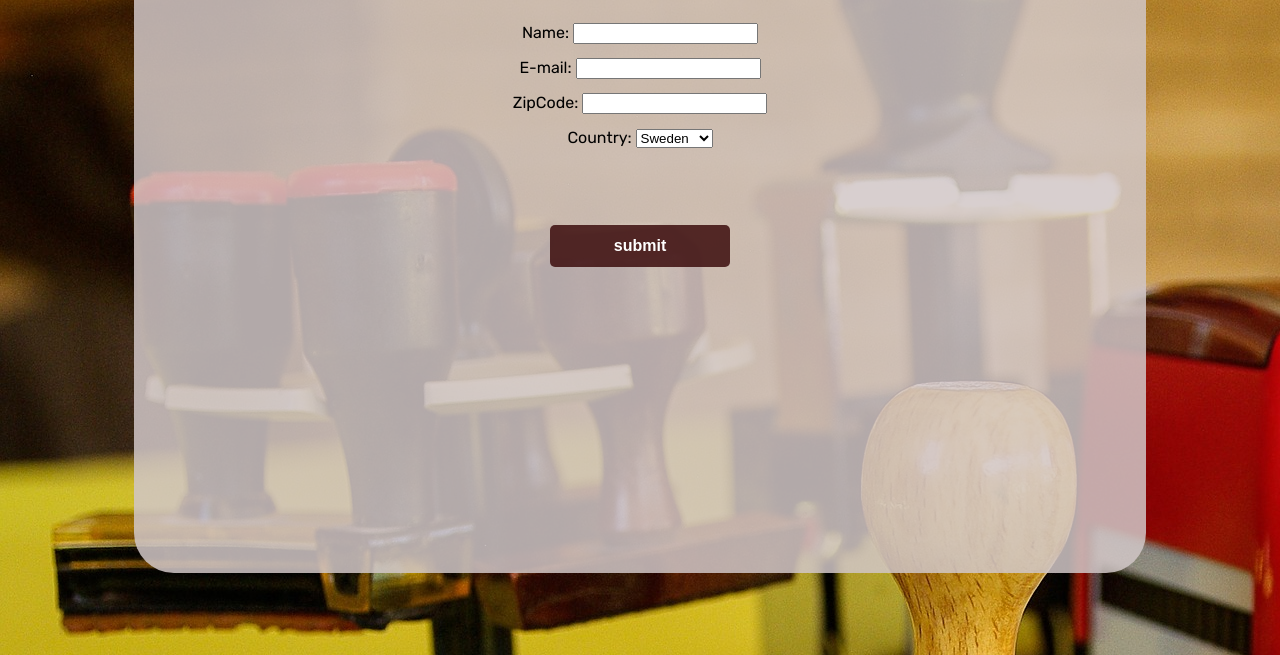
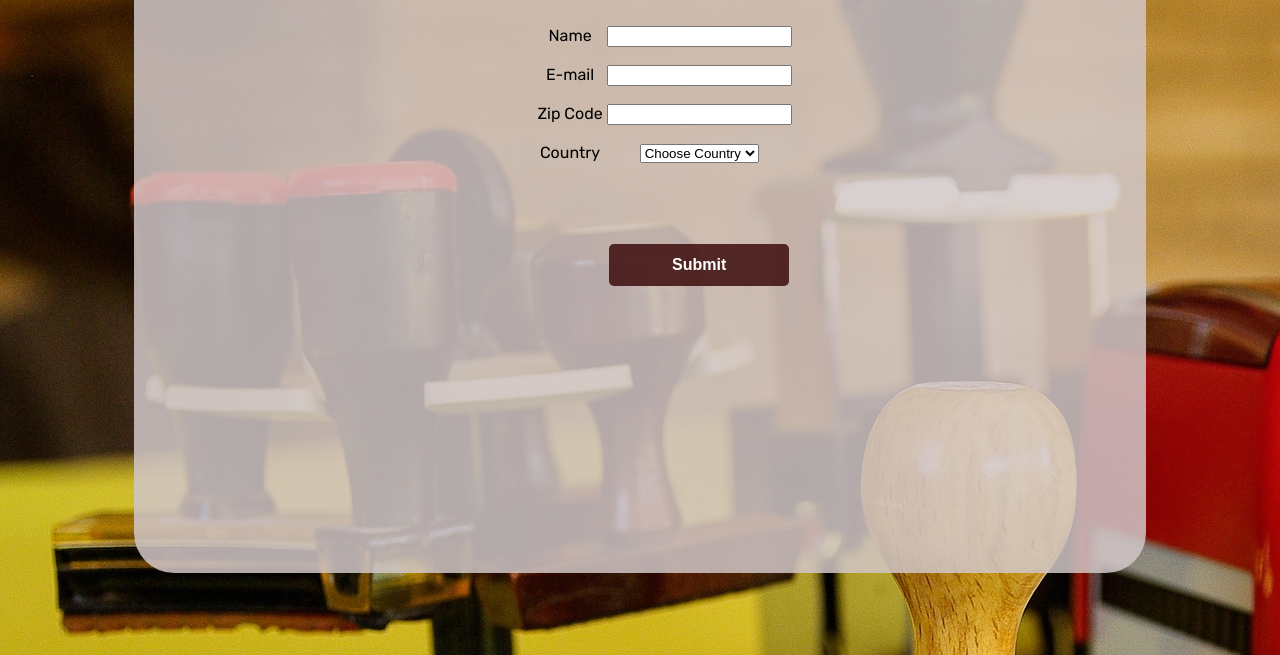
Before and after one commit to FHOMT/FormValidation, a plain HTML site: page index.html in a window 1280 px wide. Shown: the part 145-800 px from the top of the page. Drawn offline with Linux system fonts and the light colour scheme.

Commit message:
Add first validation
Add first validation,
slight adjustment on style, refactore the html and add table instead of sections

```diff
--- a/index.html
+++ b/index.html
@@ -5,39 +5,42 @@
         <link rel="stylesheet" type="text/css" href="style.css">
         <link href="https://fonts.googleapis.com/css?family=Rubik" rel="stylesheet">
         <title>Form Validation</title>
+        <script src="validation.js"></script>
     </head>
     <body>
         <section id="overlay">
             <img src="./assest/gavel-2492011_1920.jpg" id="logo" alt="logo">
-            <form action="submission.html" name="myForm" onsubmit="return(validate());">
-                <section>
-                    <label for="name">Name: </label>
-                    <input type="text" name="name" id="name">
-                </section>
-
-                <section>
-                    <label for="E-mail">E-mail:</label>
-                    <input type="text" name="E-mail" id="E-mail">
-                </section>
-
-                <section>
-                    <label for="ZipCode">ZipCode:</label>
-                    <input type="text" name="ZipCode" id="ZipCode">
-                </section>
-
-                <section>
-                    <label for="Country">Country:</label>
-                    <select name="Country" id="Country">
-                        <option value="Sweden">Sweden</option>
-                        <option value="USA">USA</option>
-                        <option value="England">England</option>
-                        <option value="Germany">Germany</option>
-                    </select>
-                </section>
-                <section>
-                    <input type="submit" value="submit">
-                </section>
-        </form>
-    </section>
+            <form action = "submission.html" name = "myForm" onsubmit = "return(validate());">
+                <table>
+                    <tr>
+                        <td>Name</td>
+                        <td><input type = "text" name ="Name" /></td>
+                    </tr>
+                    <tr>
+                        <td>E-mail</td>
+                        <td><input type = "text" name ="EMail" /></td>
+                    </tr>
+                    <tr>
+                        <td>Zip Code</td>
+                        <td><input type = "text" name = "Zip" /></td>
+                    </tr>
+                    <tr>
+                    <td>Country</td>
+                    <td>
+                        <select name = "Country">
+                            <option value = "-1" selected>Choose Country</option>
+                            <option value = "1">USA</option>
+                            <option value = "2">UK</option>
+                            <option value = "3">INDIA</option>
+                        </select>
+                    </td>
+                    </tr>
+                    <tr>
+                        <td></td>
+                        <td><input type = "submit" value = "Submit" /></td>
+                    </tr>
+                </table>
+            </form>
+        </section>
     </body>
-    </html>
+</html>
--- a/style.css
+++ b/style.css
@@ -43,3 +43,6 @@ input[type=submit] {
     margin-right: auto;
     width: 50%;
   }
+  table {
+      margin-left: 400px;
+  }
--- /dev/null
+++ b/validation.js
@@ -0,0 +1,8 @@
+function validate() {
+    if (document.myForm.Name.value == "") {
+        alert ("Please enter your name!");
+        document.myForm.Name.focus();
+        return false;
+    }
+    return true;
+}
```
